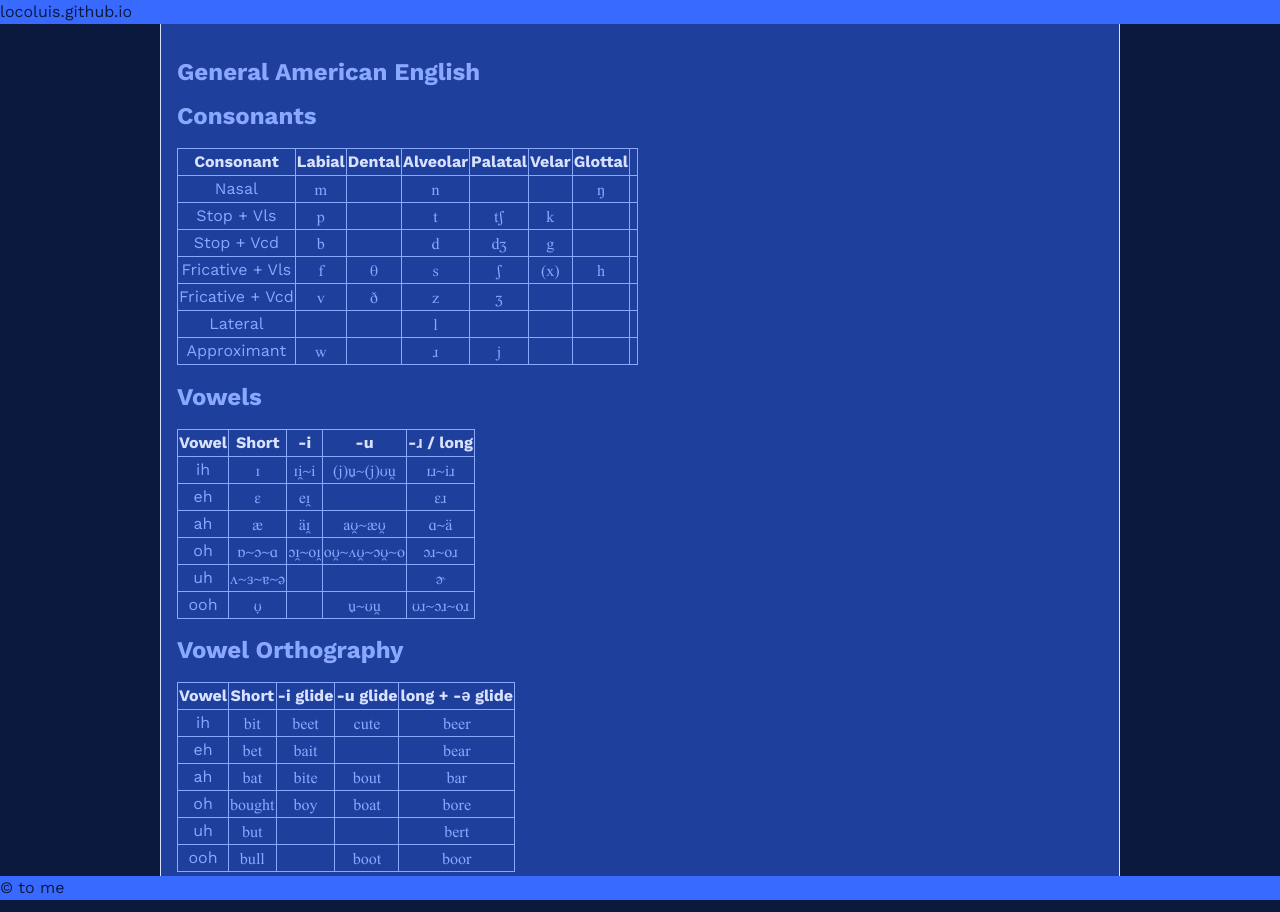
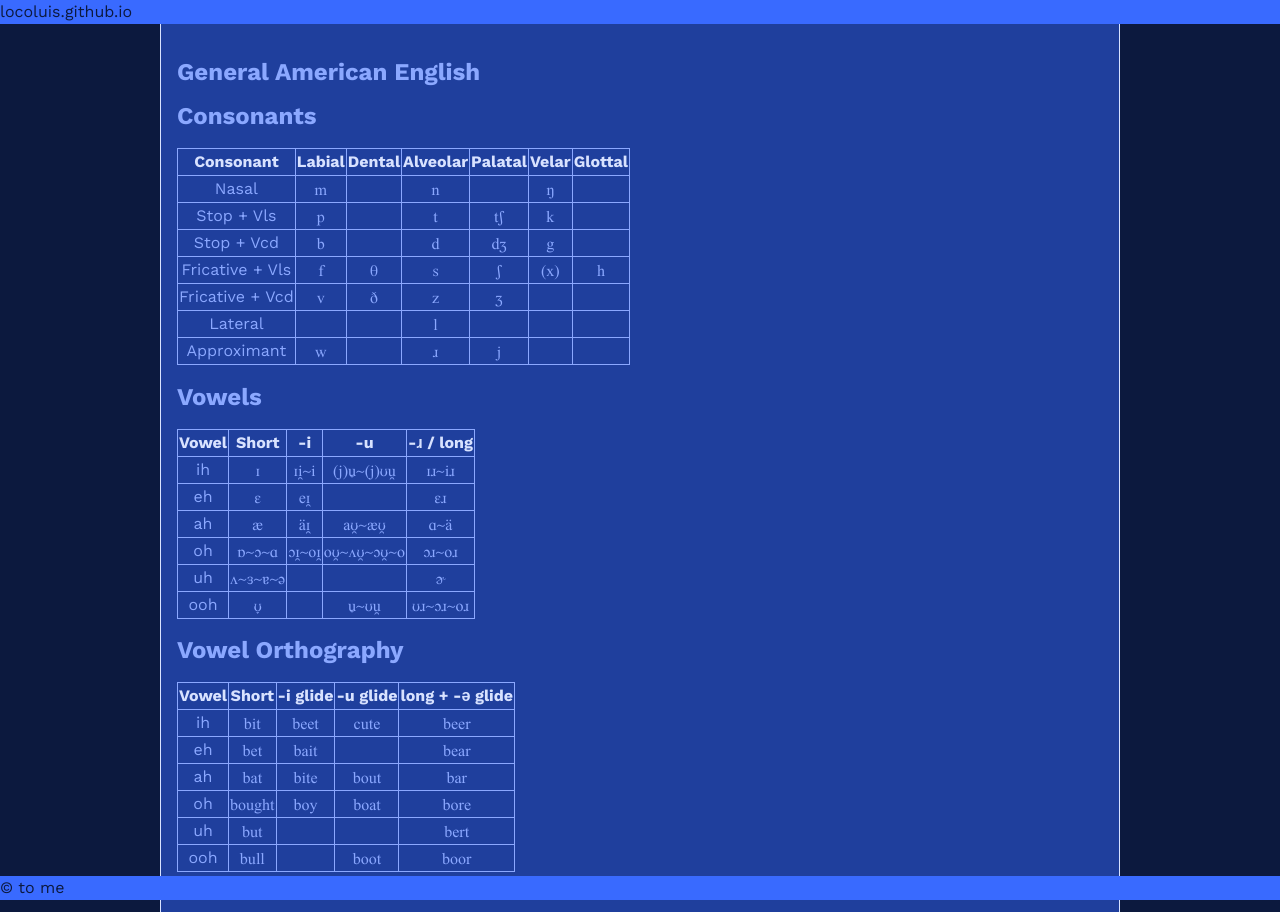
Before and after one commit to locoluis/locoluis.github.io, a Jekyll site: the page built from phonemics/en-US.md, in a window 1280 px wide. Built offline with Jekyll 4.4.1, drawn with Linux system fonts in a browser that asks for light colours; our own code applies the rules of GitHub Pages for plain Markdown files.

```diff
--- a/assets/css/style.scss
+++ b/assets/css/style.scss
@@ -41,13 +41,12 @@ body {
 section {
 	width: 100%;
 	max-width: 960px;
-	height: calc(100% - 48px);
+	min-height: 100vh;
 	border-left: solid 1px $c4;
 	border-right: solid 1px $c4;
-	padding: 16px;
+	padding: 40px 16px;
 	background: $c1;
 	margin: 0 auto;
-	overflow: auto;
 }
 section a {
 	color: $c4;
@@ -65,6 +64,10 @@ section b, section table th {
 }
 
 header {
+	position: absolute;
+	left: 0;
+	top: 0;
+	right: 0;
 	height: 24px;
 	background: $c2;
 	color: $c0;
@@ -75,6 +78,10 @@ header nav a {
 }
 
 footer {
+	position: absolute;
+	left: 0;
+	bottom: 0;
+	right: 0;
 	height: 24px;
 	background: $c2;
 	color: $c0;
--- a/phonemics/en-US.md
+++ b/phonemics/en-US.md
@@ -4,15 +4,15 @@ General American English
 Consonants
 ----------
 
-| Consonant | Labial | Dental | Alveolar | Palatal | Velar | Glottal |
-| --------- | ------ | ------ | -------- | ------- | ----- | ------- |
-| Nasal | m | | n | | | ŋ | |
-| Stop + Vls | p | | t | tʃ | k | |
-| Stop + Vcd | b | | d | dʒ | g | |
-| Fricative + Vls | f | θ | s | ʃ | (x) | h |
-| Fricative + Vcd | v | ð | z | ʒ | | |
-| Lateral |   |   | l |   | | |
-| Approximant | w | | ɹ | j | | |
+| Consonant       | Labial | Dental | Alveolar | Palatal | Velar | Glottal |
+| --------------- | ------ | ------ | -------- | ------- | ----- | ------- |
+| Nasal           | m      |        | n        |         | ŋ | |
+| Stop + Vls      | p      |        | t        | tʃ      | k | |
+| Stop + Vcd      | b      |        | d        | dʒ      | g | |
+| Fricative + Vls | f      | θ      | s        | ʃ       | (x) | h |
+| Fricative + Vcd | v      | ð      | z        | ʒ       | | |
+| Lateral         |        |        | l        |         | | |
+| Approximant     | w      |        | ɹ        | j       | | |
 
 Vowels
 ------
```
